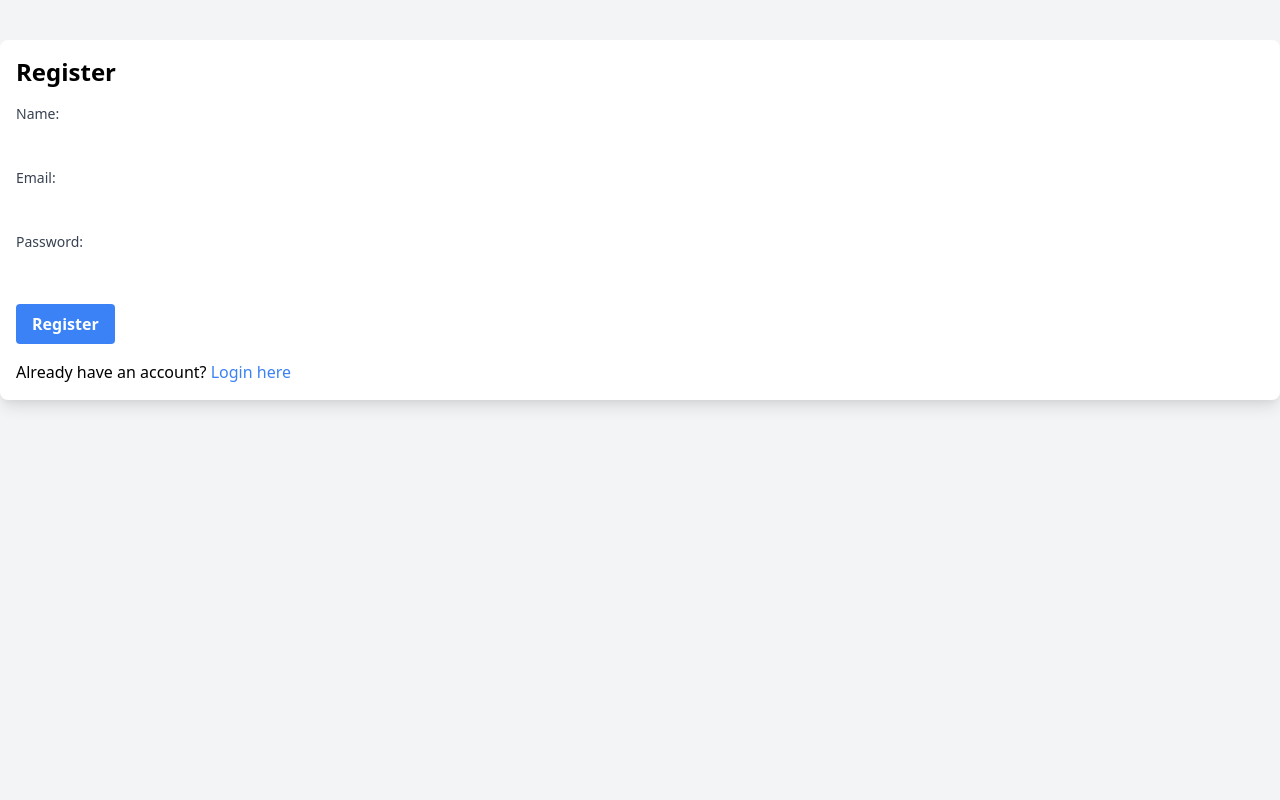
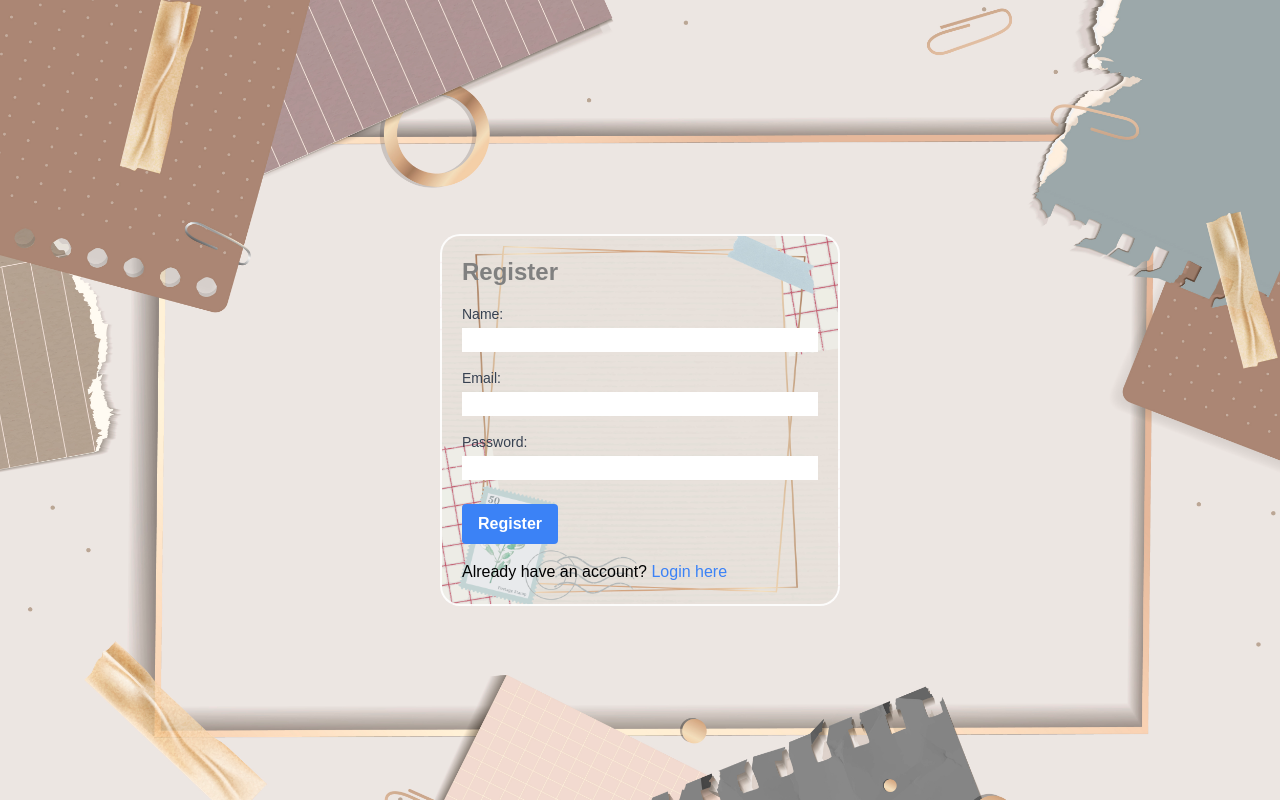
Before and after one commit to Prototype2321/UTS-LAB-PEMWEB, a PHP site: page /register.php in a window 1280 px wide. Run offline with PHP 8.4, Linux system fonts and the light colour scheme.

Commit message:
update 2

```diff
--- a/register.php
+++ b/register.php
@@ -4,8 +4,35 @@
     <title>Register - Task Tracker</title>
     <link href="https://cdn.jsdelivr.net/npm/tailwindcss@2.2.15/dist/tailwind.min.css" rel="stylesheet">
 </head>
-<body class="bg-gray-100">
-    <div class="container mx-auto mt-10 p-4 bg-white rounded-lg shadow-lg">
+<style>
+
+body {background-color: #f0f0f0; /* Change the background color to your preference */
+    background-image: url('Asset/todolistbg.jpg');
+      background-size: cover;
+  font-family: 'Arial', sans-serif; /* Change the font to your preference */
+  backdrop-filter:5px;
+
+ }
+ h2{
+   font-size: 35px;
+   color: grey;
+ }
+ .bg-white{
+    background:transparent;
+    border:2px solid rgba(255,255,255,0.9);
+    border-radius:20px;
+    backdrop-filter:blur(100px);
+ }
+ .container {
+            background-image: url('Asset/background.jpg'); /* Set the path to your image */
+            background-size: cover; /* Adjust the image size to cover the container */
+            background-position: center; /* Center the background image */
+            border:2px solid rgba(255,255,255,0.9);
+        }
+
+ </style>
+<body class="bg-gray-100 flex justify-center items-center h-screen">
+    <div class="container mx-auto mt-10 p-5 bg-white" style="max-width: 400px;">
         <h2 class="text-2xl font-semibold mb-4">Register</h2>
         <?php
         // Database connection setup (replace with your connection code)
```
Also changed, not shown: to-do.php (+4 -4 lines).
